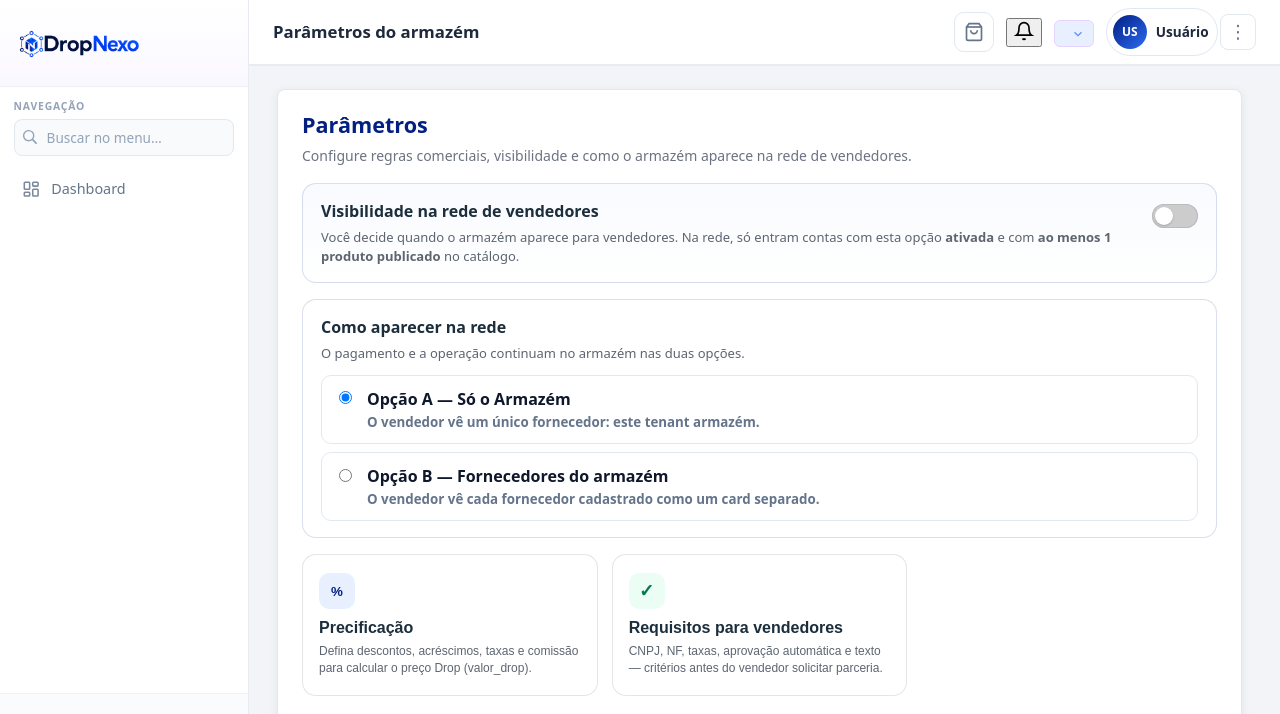
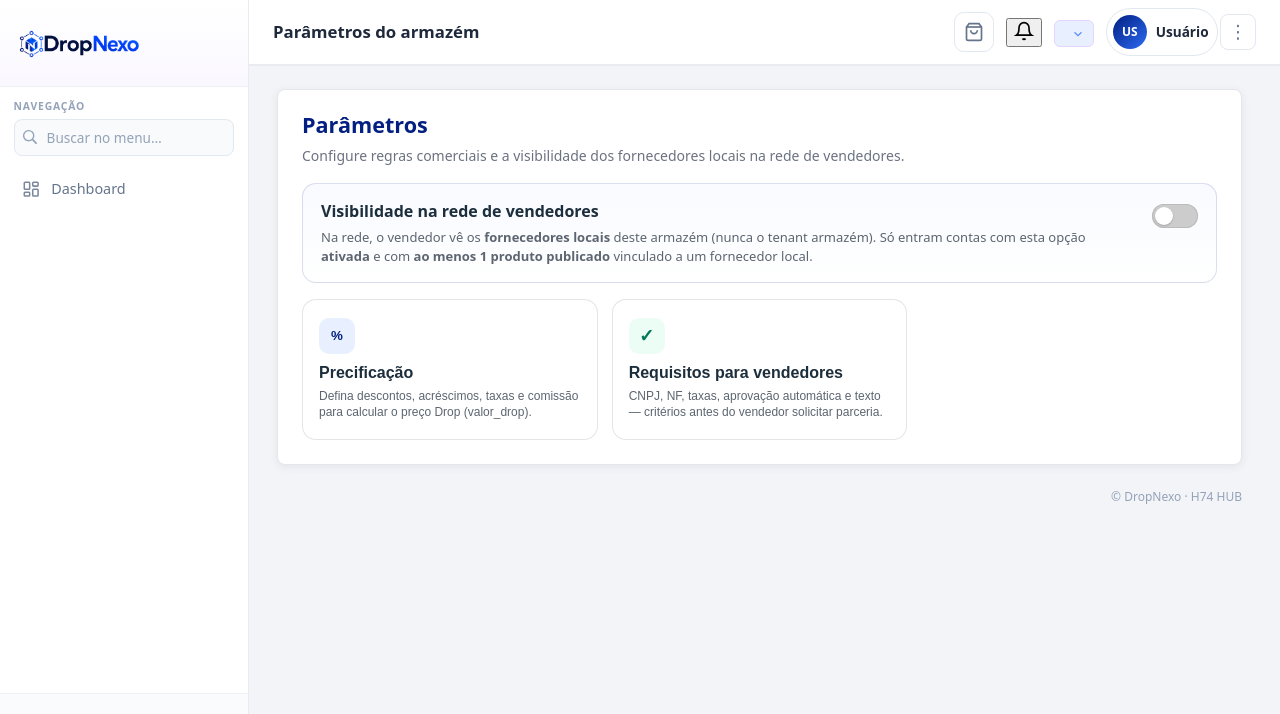
Before and after one commit to Rufinoha/dropnexo, a Flask app: template armazem/parametros/templates/frm_az_parametros.html in a window 1280 px wide. Shown: the top 714 px of the page. Run offline with Flask 3, Linux system fonts and the light colour scheme; the template is opened without the code that fills it, so the values that code supplies are empty; some libraries are stand-ins or nearby versions.

Commit message:
Atuslização visual para inauguração V4

```diff
--- a/armazem/parametros/static/script/Saz_parametros.js
+++ b/armazem/parametros/static/script/Saz_parametros.js
@@ -5,15 +5,12 @@
   const API_SALVAR = "/armazem/parametros/salvar";
   const chkRede = document.getElementById("azParVisivelRede");
   const statusEl = document.getElementById("azParRedeStatus");
-  const modoA = document.getElementById("az_par_modo_a");
-  const modoB = document.getElementById("az_par_modo_b");
   let salvando = false;
-  let modoAtual = "armazem";
 
   function textoStatus(d) {
     const qtd = Number(d.qtd_produtos_ativos) || 0;
     if (!d.visivel_rede_vendedor) {
-      return "Oculto — vendedores não encontram o armazém na rede.";
+      return "Oculto — vendedores não encontram os fornecedores deste armazém na rede.";
     }
     if (qtd === 0) {
       return "Ativado, mas ainda sem produtos publicados — publique ao menos 1 produto para aparecer.";
@@ -32,12 +29,6 @@
     statusEl.classList.toggle("is-warn", !!d.visivel_rede_vendedor && !d.aparece_na_rede);
   }
 
-  function aplicarModoUI(modo) {
-    modoAtual = modo === "fornecedores" ? "fornecedores" : "armazem";
-    if (modoAtual === "fornecedores") modoB.checked = true;
-    else modoA.checked = true;
-  }
-
   async function carregar() {
     try {
       const r = await fetch(API_DADOS, {
@@ -48,7 +39,6 @@
       if (!j.success) return;
       const p = j.parametros || {};
       if (chkRede) chkRede.checked = !!p.visivel_rede_vendedor;
-      aplicarModoUI(p.modo_vitrine || "armazem");
       renderStatus({
         visivel_rede_vendedor: !!p.visivel_rede_vendedor,
         qtd_produtos_ativos: j.qtd_produtos_ativos,
@@ -64,7 +54,6 @@
     salvando = true;
     const body = {
       visivel_rede_vendedor: !!chkRede?.checked,
-      modo_vitrine: modoB?.checked ? "fornecedores" : "armazem",
       ...partial,
     };
     try {
@@ -78,7 +67,6 @@
       if (!r.ok || !j.success) throw new Error(j.message || "Não foi possível salvar.");
       const p = j.parametros || {};
       if (chkRede) chkRede.checked = !!p.visivel_rede_vendedor;
-      aplicarModoUI(p.modo_vitrine || body.modo_vitrine);
       renderStatus({
         visivel_rede_vendedor: !!p.visivel_rede_vendedor,
         qtd_produtos_ativos: j.qtd_produtos_ativos,
@@ -97,7 +85,6 @@
       if (partial && "visivel_rede_vendedor" in partial && chkRede) {
         chkRede.checked = !partial.visivel_rede_vendedor;
       }
-      if (partial && "modo_vitrine" in partial) aplicarModoUI(modoAtual);
       if (window.Swal) Swal.fire("Erro", e.message || "Falha ao salvar.", "error");
     } finally {
       salvando = false;
@@ -106,13 +93,6 @@
 
   chkRede?.addEventListener("change", () => {
     salvar({ visivel_rede_vendedor: chkRede.checked });
-  });
-
-  modoA?.addEventListener("change", () => {
-    if (modoA.checked) salvar({ modo_vitrine: "armazem" });
-  });
-  modoB?.addEventListener("change", () => {
-    if (modoB.checked) salvar({ modo_vitrine: "fornecedores" });
   });
 
   document.getElementById("azParGrid")?.addEventListener("click", (ev) => {
--- a/armazem/parametros/static/style/Caz_parametros.css
+++ b/armazem/parametros/static/style/Caz_parametros.css
@@ -1,43 +1 @@
 .AzPar_Page { max-width: 1100px; }
-
-.AzPar_ModoCard {
-  margin-top: 16px;
-  background: #fff;
-  border: 1px solid rgba(2, 31, 129, 0.14);
-  border-radius: 14px;
-  padding: 16px 18px;
-}
-
-.AzPar_ModoCard h3 {
-  margin: 0 0 6px;
-  font-size: 16px;
-  color: #1c2e3c;
-}
-
-.AzPar_Hint {
-  margin: 0 0 12px;
-  font-size: 13px;
-  line-height: 1.45;
-  color: #5c6570;
-}
-
-.AzPar_Radio {
-  display: flex;
-  gap: 0.75rem;
-  align-items: flex-start;
-  padding: 0.75rem;
-  border: 1px solid #e2e8f0;
-  border-radius: 10px;
-  margin-bottom: 0.55rem;
-  cursor: pointer;
-}
-
-.AzPar_Radio:last-child { margin-bottom: 0; }
-.AzPar_Radio input { margin-top: 0.2rem; }
-.AzPar_Radio strong { display: block; color: #0f172a; }
-.AzPar_Radio small {
-  display: block;
-  color: #64748b;
-  margin-top: 0.15rem;
-  line-height: 1.35;
-}
--- a/armazem/parametros/templates/frm_az_parametros.html
+++ b/armazem/parametros/templates/frm_az_parametros.html
@@ -4,13 +4,13 @@
 {% block topbar_title %}Parâmetros do armazém{% endblock %}
 {% block head_extra %}
 <link rel="stylesheet" href="{{ url_for('fn_parametros.static', filename='style/Cfn_parametros.css') }}?v=8" />
-<link rel="stylesheet" href="{{ url_for('az_parametros.static', filename='style/Caz_parametros.css') }}?v=2" />
+<link rel="stylesheet" href="{{ url_for('az_parametros.static', filename='style/Caz_parametros.css') }}?v=3" />
 {% endblock %}
 {% block content %}
 <div class="Cl_ContainerApoio cl-page-principal FnPar_Wrap AzPar_Page">
   <div class="cl-page-title">
     <h2>Parâmetros</h2>
-    <p class="cl-page-desc">Configure regras comerciais, visibilidade e como o armazém aparece na rede de vendedores.</p>
+    <p class="cl-page-desc">Configure regras comerciais e a visibilidade dos fornecedores locais na rede de vendedores.</p>
   </div>
 
   <section class="FnPar_RedePainel" id="azParRedePainel" aria-labelledby="azParRedeTitulo">
@@ -18,8 +18,9 @@
       <div>
         <h3 id="azParRedeTitulo">Visibilidade na rede de vendedores</h3>
         <p class="FnPar_RedeDesc">
-          Você decide quando o armazém aparece para vendedores. Na rede, só entram contas com esta opção
-          <strong>ativada</strong> e com <strong>ao menos 1 produto publicado</strong> no catálogo.
+          Na rede, o vendedor vê os <strong>fornecedores locais</strong> deste armazém (nunca o tenant armazém).
+          Só entram contas com esta opção <strong>ativada</strong> e com <strong>ao menos 1 produto publicado</strong>
+          vinculado a um fornecedor local.
         </p>
       </div>
       <label class="Cl_Switch FnPar_RedeSwitch" title="Exibir na rede de vendedores">
@@ -28,25 +29,6 @@
       </label>
     </div>
     <p class="FnPar_RedeStatus" id="azParRedeStatus" hidden></p>
-  </section>
-
-  <section class="AzPar_Card AzPar_ModoCard" aria-labelledby="azParModoTitulo">
-    <h3 id="azParModoTitulo">Como aparecer na rede</h3>
-    <p class="AzPar_Hint">O pagamento e a operação continuam no armazém nas duas opções.</p>
-    <label class="AzPar_Radio">
-      <input type="radio" name="modo_vitrine" id="az_par_modo_a" value="armazem" checked />
-      <span>
-        <strong>Opção A — Só o Armazém</strong>
-        <small>O vendedor vê um único fornecedor: este tenant armazém.</small>
-      </span>
-    </label>
-    <label class="AzPar_Radio">
-      <input type="radio" name="modo_vitrine" id="az_par_modo_b" value="fornecedores" />
-      <span>
-        <strong>Opção B — Fornecedores do armazém</strong>
-        <small>O vendedor vê cada fornecedor cadastrado como um card separado.</small>
-      </span>
-    </label>
   </section>
 
   <div class="FnPar_Grid" id="azParGrid">
@@ -64,5 +46,5 @@
 </div>
 {% endblock %}
 {% block page_js %}
-<script src="{{ url_for('az_parametros.static', filename='script/Saz_parametros.js') }}?v=2"></script>
+<script src="{{ url_for('az_parametros.static', filename='script/Saz_parametros.js') }}?v=3"></script>
 {% endblock %}
--- a/sistema/config/servico_manutencao_tenant.py
+++ b/sistema/config/servico_manutencao_tenant.py
@@ -58,8 +58,9 @@ def migrar_fornecedor_para_armazem(cur, id_tenant: int) -> dict:
             id_tenant, modo_vitrine, visivel_rede_vendedor,
             aprovacao_automatica, texto_adicional, atualizado_em
         )
-        VALUES (%s, 'armazem', %s, %s, %s, NOW())
+        VALUES (%s, 'fornecedores', %s, %s, %s, NOW())
         ON CONFLICT (id_tenant) DO UPDATE SET
+            modo_vitrine = 'fornecedores',
             visivel_rede_vendedor = EXCLUDED.visivel_rede_vendedor,
             aprovacao_automatica = EXCLUDED.aprovacao_automatica,
             texto_adicional = COALESCE(EXCLUDED.texto_adicional, tbl_armazem_parametros.texto_adicional),
```
Also changed, not shown: armazem/parametros/srotas_parametros.py (+9 -10 lines).
